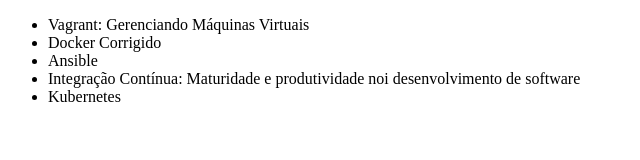
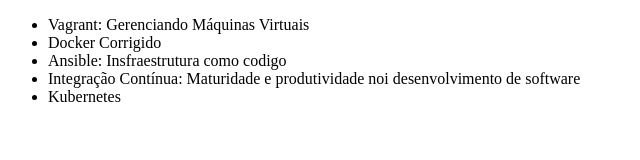
Before and after one commit to VictorRodriguesDosSantos/alura-git, a plain HTML site: page index.html in a window 1280 px wide. Shown: the whole page, without its empty margins (0-640 px from the left). Drawn offline with Linux system fonts and the light colour scheme.

Commit message:
Mudando nome do curso de Ansible

```diff
--- a/index.html
+++ b/index.html
@@ -10,7 +10,7 @@
     <ul>
         <li>Vagrant: Gerenciando Máquinas Virtuais</li>
         <li>Docker Corrigido</li>
-        <li>Ansible</li>
+        <li>Ansible: Insfraestrutura como codigo</li>
         <li>Integração Contínua: Maturidade e produtividade noi desenvolvimento de software</li>
         <li>Kubernetes</li>
     </ul>
```
